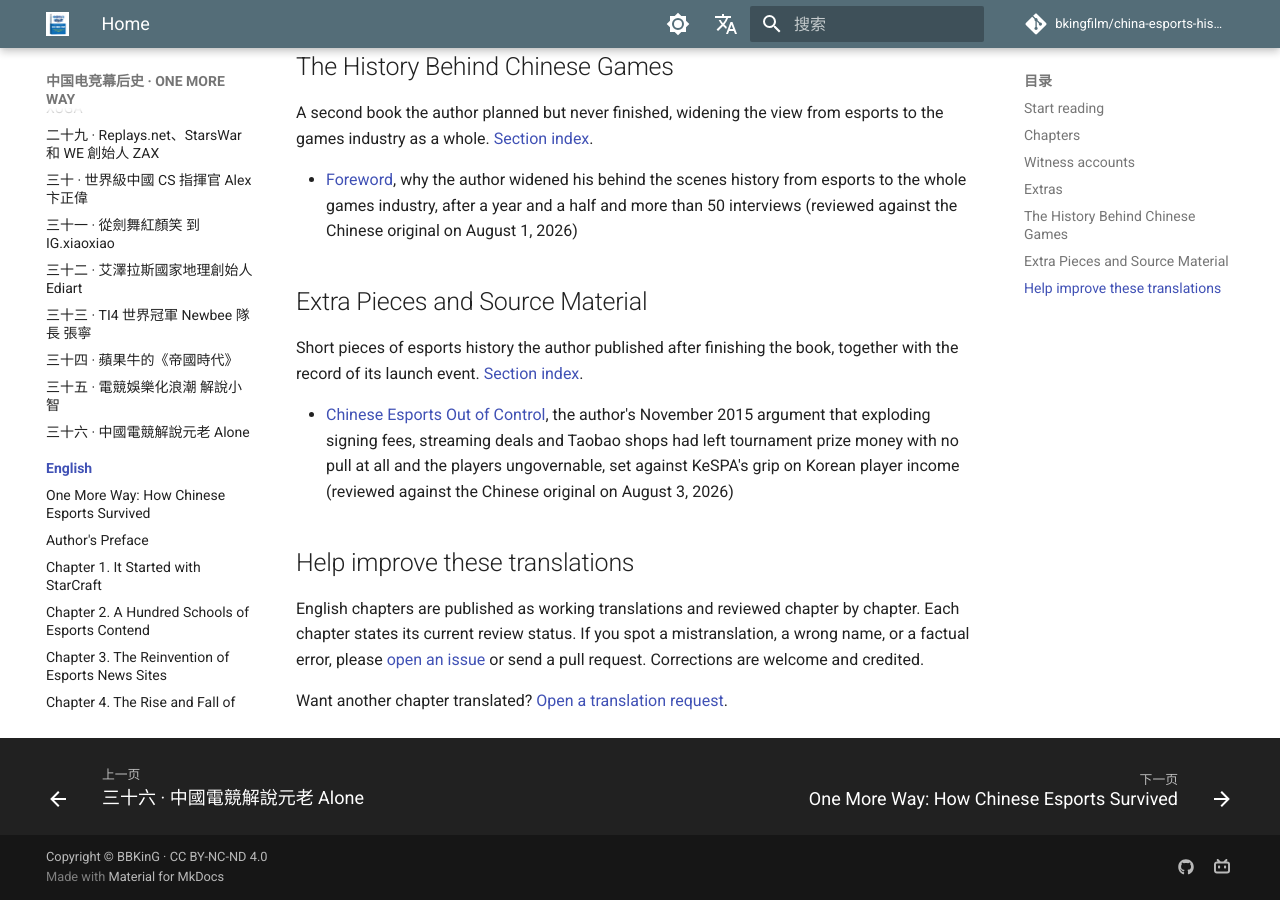
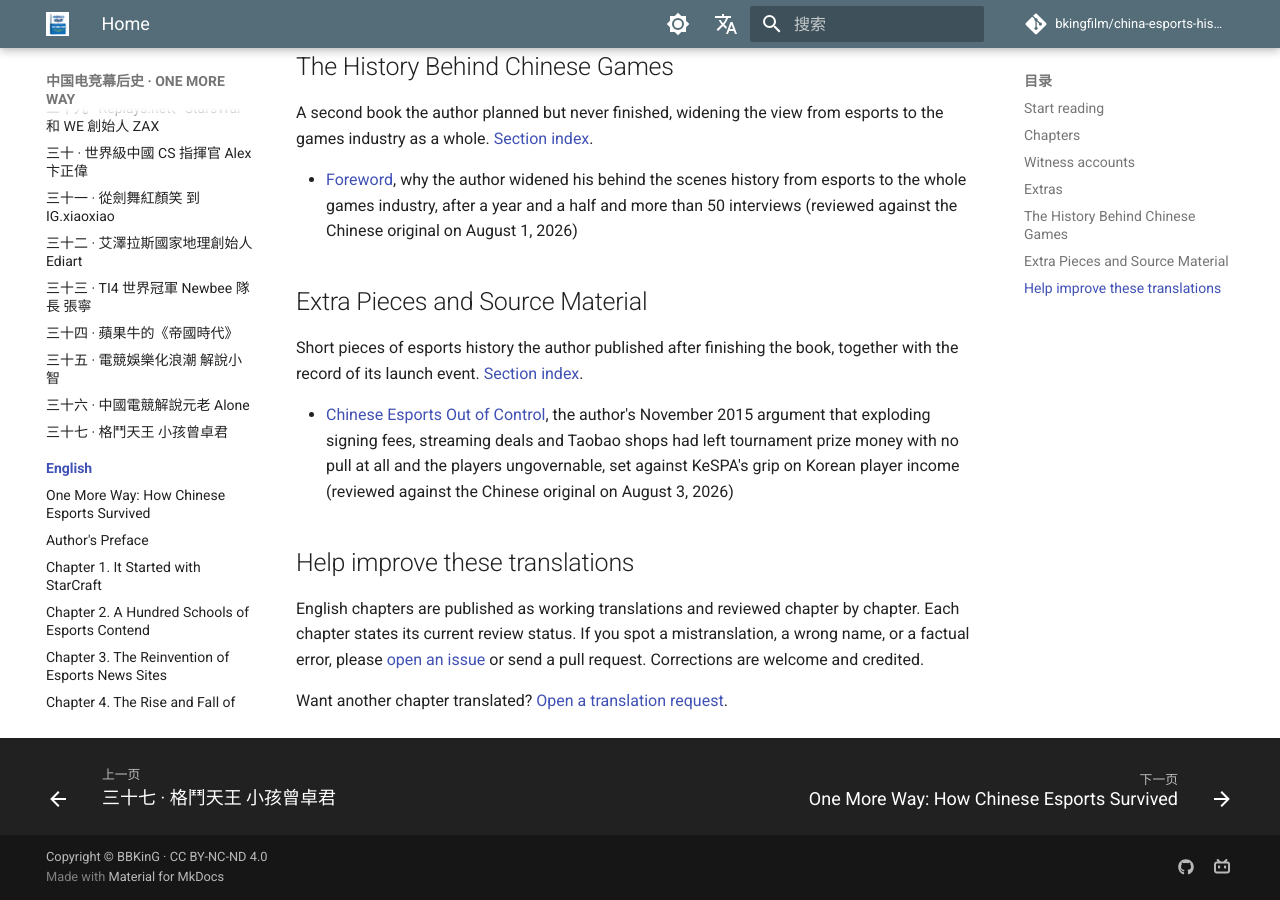
Before and after one commit to bkingfilm/china-esports-history, an MkDocs documentation site: the page built from docs/en/index.md, in a window 1280 px wide and 900 px high, scrolled down 6626 px. Built offline with MkDocs 1.6.1 and Material for MkDocs 9.7.7, drawn with Linux system fonts in a browser that asks for light colours; comment, search, counter and statistics services are not loaded; part of the change alters nothing that is shown.

Commit message:
繁體中文版新增第三十七章 格鬥天王 小孩曾卓君
譯自簡體原文 docs/zh/chapters/37-格斗天王-小孩曾卓君.md，
章節結構照已校對的英文版對齊（兩個小標、三段影片連結）。
同時更新 docs/zh-tw/index.md 章節列表與 mkdocs.yml 的繁體中文 nav。

Co-Authored-By: Claude Opus 5 (1M context) <noreply@anthropic.com>

```diff
--- /dev/null
+++ b/docs/zh-tw/37-xiaohai-zeng-zhuojun-king-of-fighters.md
@@ -0,0 +1,139 @@
+# 三十七 格鬥天王 小孩曾卓君
+
+> 《ONE MORE WAY：中國電競幕後史》其中一章。作者 BBKinG（劉洋）。譯自簡體中文原文：[三十七 格斗天王 小孩曾卓君](../zh/chapters/37-格斗天王-小孩曾卓君.md)
+>
+> 首次發表於作者的知乎專欄，2015 年 6 月 18 日：https://zhuanlan.zhihu.com/p/20067276
+>
+> 這是等待校對的工作稿。若您發現誤譯、用詞不合臺灣習慣或史實錯誤，歡迎[開一個 issue](https://github.com/bkingfilm/china-esports-history/issues/new) 或送出 pull request。
+
+三十多個耳光！
+
+這是 7 歲的曾卓君第二次去街機房玩格鬥遊戲時，他父親給他留下的記憶。
+
+但並不是因為他去打遊戲，而是因為他打輸了。
+
+11 年後，2007 年日本東京頂級格鬥遊戲賽事「鬥劇」總決賽，拳皇（臺譯《格鬥天王》）98 項目，小孩打入了 8 強，主持人第一次把麥克風遞到他手上，問他有什麼想說的？
+
+他說：多的話我就不說了，我只說一句話，我就是來拿冠軍的！
+
+全場 4000 日本觀眾燃了！因為他最後真的拿到了冠軍，下面是他決賽奪冠影片。
+
+影片：[鬥劇 07 拳皇 98 總決賽 小孩 VS 程龍](http://v.youku.com/v_show/id_XMjQ4ODMyODg=.html)，優酷
+
+曾卓君，1989 年 4 月 26 日出生於廣州，9 歲時稱霸廣州街機格鬥界。在網際網路還沒普及的時代，廣州很多本地人通過口口相傳就知道了他這號人物，甚至很多人連他真名叫什麼都不知道，只聽說有個打格鬥很厲害的小孩子，於是大家便以「小孩」的粵語念法做了特指，直到今天，你在百度搜尋「小孩」，第一個就是他。
+
+小孩的父親是開五金行的，很喜歡玩打槍類的遊戲機。小孩 6 歲時第一次進遊戲廳，是他爸帶著去，7 歲時第一次打街霸（臺譯《快打旋風》）遊戲，在遊戲廳裡認了個師傅，師傅教了他幾招，然後他把師傅打了個十幾連勝。
+
+天賦這個事情，有時候不認不行呀。
+
+不過，第二次小孩就知道了，光靠天賦是不夠的，他連輸了 30 多盤才贏了一次，他已經記不清楚那天到底捱了 30 耳光，還是 60 耳光了，因為每個小局輸了都會捱打，但是讓他印象十分深刻的是，那對手一直在笑，而且笑得很賤。
+
+父親說，別怕遇到比你厲害的人，我給你幣去打，打贏為止，做什麼都不要輸給別人！
+
+小孩說，父親是 9 月 11 的生日，極端型處女座。
+
+父親讓他的童年跟別人不太一樣，痛並快樂著。
+
+一方面是這種高強度的壓力，讓他做任何事情都必須要拿第一，小學、中學學習都是全班第一，象棋、乒乓球也是學校冠軍，另一方面，每個週末，父親都會開著車，帶他去廣州各大街機廳上門踢館，挑戰格鬥高手。
+
+對於遊戲，家裡的態度是，只要學習好，就可以打，因為其它娛樂方式也一樣要花時間，何不讓他做喜歡的事呢。
+
+於是，12 歲之前，小孩進遊戲廳，都是父親跟著的，這也讓他有了一個比較安全穩定的練習環境。
+
+最關鍵的一點是，他不但很喜歡打格鬥，還很擅長。
+
+小孩說，那時街機沒有轉播投影之類，經常是一百多觀眾在他身後圍了幾層，後面的人踩著板凳，拿著薯片，踮著腳看他打，擠到前邊的人，死盯著他的手學操作，那種成就感是無法形容的，特別是去別的機室踢館時，頂著壓力打贏了所有人後……超爽的！
+
+## 天時地利人和
+
+廣州因為離香港近，這個地區的街機廳發展情況也跟內地不太一樣，首先是態度比較寬容，大大小小的機室很多，封停限制的情況比較少，然後是遊戲很多，國外最新的街機遊戲都會很快出現在本地各大機室，最後是街機比賽的氛圍比較濃。
+
+2002 年，12 歲的小孩第一次參加大型街機比賽，在廣州太平洋電腦城舉行，早上 6 點就有人過去排隊報名，等他和父親 9 點到的時候，前邊已經有 1000 多人了，父親硬是擠進去拉住主持人，跟他說，你讓我兒子參加，絕對給你驚喜！
+
+好在小孩已經小有名氣了，主辦方就讓他破格加入，小孩也真的給了他們驚喜，一路過關斬將，打到決賽，面對一個 20 歲的對手，一點都不慌，全場觀眾都在為他喝彩。
+
+小孩還記得冠軍獎品，是臺索尼剛出的 PS2，當時很難買到，還蠻金貴的，拿到冠軍後《數碼時代》給他做了人生第一次採訪。
+
+有了媒體報導，名氣也越來越大了，一些賽事邀請也找上門來。
+
+2004 年，小孩第一次走出廣州，去深圳參加深港澳三地對抗賽，上來就遇到了香港頂尖的高手，一個長得像王力宏的男孩，大家叫他香港力宏，還有家仔和絕谷之幽，最終小孩以 9：8 艱難戰勝香港力宏獲得冠軍。
+
+接著是北京舉辦了一個南北對抗賽，南邊只有小孩和深圳第一兩個人受到了邀請，在那屆比賽上小孩遇到了巔峰狀態的宿敵程龍，當時的程龍被稱作「不敗的神話」，據說一人跑到上海將 100 多個高手挑了個遍。
+
+而小孩在團隊賽中，擊敗程龍，一戰成名，被公認為那個時代的最強選手。
+
+走出廣州讓他看到了一個更大的世界，原來遠方，除了詩，還有這麼多高手。
+
+早期街機廳因為不接入網際網路，所以很多街機玩家接觸網際網路的時間也比較晚，在網路上也很小眾，甚至老派，2004 年，有個上海人做了個論壇叫拳皇盟，上面有個全國排名，有點像武俠小說一樣，按照方位把國內高手做了個歸納。
+
+東邊朱家鑫，西邊封波，北邊星光滅絕，南邊小孩，還有在武漢的中神通程龍。
+
+2014 年之前小孩幾乎不在線上打比賽，雖然 04 年就有模擬器可以線上對戰了，但是體驗很差，2014 年因為在鬥魚開了直播，才開始在線上打，在這之前，他一般就是守在廣州的東升機室裡等著別人來挑戰。
+
+## 湖南人來了
+
+2005 年，廣州搞了一個比較大的街機賽事，在體育館裡舉行，設立拳皇 97 和 98 兩個項目，廣州每個機廳都有名額，獎金一萬，吸引了很多外地高手，據說是湖南最厲害的選手都來了，其中就有 06 年 TGB 決賽打敗日本 KOF 綜合第一人「大御所」獲得冠軍的黑皮（羅勳），掃高等等，他們都成了小孩後來在國內外賽場上，交手多次的老對手。
+
+比賽打得很激烈，每個項目有 300 多個人在打淘汰賽，與其它電競項目不同是，格鬥遊戲比賽的時間非常短，可能你一年的辛苦練習，上臺幾分鐘，就煙消雲散了，非常殘酷。
+
+最終，小孩在拳皇 97 項目上贏了湖南最強選手們拿了冠軍，98 項目也掃平所有外地選手，並成功與廣州隊友「大口」蘇浩鈞會師決賽，小孩也因此贏得了一個稱號「廣州守衛者」。
+
+名氣越來越大了，踢館的人也就越來越多了。
+
+很快，小孩就從守衛廣州，變成了守衛中國了，因為國際高手們組團來踢館了。
+
+2007 年，在上海正陽機室舉行的 TGB（The Great Battle）王者的舞臺國際邀請賽上，就匯集了中國、日本、韓國、臺灣、香港五地的高手，每個地區有 5 個名額。
+
+其中比較有名的有，臺灣魔王 鄒年偉，香港王力宏，日本的 Cap 和耳光男，這個耳光男非常有特色，每打一局無論輸贏都會猛抽自己耳光，提精神，現場看到會覺得非常有氣勢。
+
+小孩可能沒見過這麼自虐的，在單人項目中，他先淘汰了臺灣選手，打敗了手速超快的韓國第一，然後 1：2 敗給了耳光男。
+
+團隊項目中，小孩一個人挑了 5 個韓國選手，打到日本隊最後一個人時，敗給了 Cap。
+
+提起 Cap，小孩露出不可思議的表情，說 Cap 的打法是他從來沒見過的，用很飄逸的招數，都不知道他是要打上面還是下面，於是團隊賽輸給了日本。
+
+可 98 項目，成了小孩的獨秀，他用出了自己獨創的單手操作，贏了這些選手，也因此激怒了那些日本人。
+
+日本人揚言說，要叫一批專門打拳皇 98 的高手們再來報仇！
+
+這個機會馬上就來了，由神采飛揚電玩城贊助舉辦的 2007 年北京激鬥大賽，在萬達電影院專門租了個比賽場地，來了 10 個日本拳皇 98 屆的頂級高手，上半場 5：5 打平，下半場，小孩第一個上去，直接暴打對面 10 個日本選手，號稱最厲害的日本選手還被小孩打敗了兩次。
+
+跟日本人的梁子就這麼結下了，下面是小孩十連勝的影片。
+
+影片：[KOF 拳皇 98 中日對抗賽 小孩連勝十局（sb 搞笑解說）](http://v.youku.com/v_show/id_XMzIzODA1ODA4.html)，優酷
+
+影片：[拳皇 98 中日團體對抗賽](http://v.youku.com/v_show/id_XMzE5NTAzMTk2.html)，優酷。這是中日對抗賽的全程影片，大家能看下當時的格鬥比賽是怎麼做的
+
+都說窮寇莫追，小孩偏不，劍指日本，因為據說海的那邊，有很多高手！
+
+2007 年，高二期末考試結束，小孩直飛上海，參加日本鬥劇選拔，並順利成行，第一次出國就踏進了日本格鬥遊戲最高殿堂。
+
+鬥劇是日本一個專門做所有格鬥遊戲比賽的組織，始於 2003 年，2012 年舉辦了最後一屆，全世界 32 個名額，9 個項目，每天 3 個，打 3 天，獎金雖然不高，第一名 10 萬日元，但是冠軍含金量很高，代表世界格鬥遊戲最高水準了。
+
+2007 年，鬥劇是和東京動漫展一起辦的，小孩說，現場氣氛非常好，宣傳片做得很專業。但是他發現，8 強之前，主持人根本不會給說話的機會，面對客場劣勢，小孩承受了非常大的壓力，最後才會說出文章開頭那句霸氣的宣言。
+
+不過，剛說完就差點輸了，遇上臺灣第一的楊，上手被一挑二，打到第三個人，自己和對手兩個角色同時倒地，非常罕見的平局了，真是天助小孩，在加賽中贏了楊，晉級 4 強。
+
+決賽遇到了中國選手，就是之前說的中神通程龍，程龍在百度百科上的介紹是這樣的：在格鬥界是以擅長使用女性角色而聞名。曾有人評價程龍是「使用非主流角色，卻始終走在主流角色前面」，創造了神樂千鶴的實戰打法。
+
+在程龍之前，大家普遍認為神樂千鶴動作慢，招少，無法與傳統的強角色抗衡。而看過程龍的神樂千鶴之後，大家才明白神樂這個角色的強大之處，隨後爭相模仿，所以在 KOF 界有「程龍之前無神樂，程龍之後皆神樂」的說法。
+
+而且他還憑藉超人的反應，做出的不知火舞的「無敵確認」，更是達到了令 KOF 玩家敬畏的程度。此外網上還流傳著許多程龍的比賽錄像，招牌人物有神樂千鶴、不知火舞、麥卓、麗安娜、雅典娜、KinG 等，令人瞠目。
+
+在 2007 年鬥劇決賽中，他惜敗於中國廣東的後起之秀小孩獲得亞軍，之後淡出 KOF 界。
+
+這就是競技的殘酷，輸的離去，贏的留下，無數英雄的背影存在於我們的記憶中。
+
+小孩贏了，實現了自己的宣言，他霸氣的現場影片也成為國內年輕人爭相傳閱的經典，中國第一個格鬥遊戲世界冠軍，這讓很多格鬥圈以外的人不但認識他，還開始關注格鬥遊戲領域的賽事，為這個項目貢獻巨大。
+
+成名後的他並沒有放棄學業，拒掉了眾多比賽的邀請，一年後如願考進了大學。
+
+如今，唸完大學後的小孩，已經成了一名職業選手，世界知名的街機搖桿製作公司「拳霸」常年贊助他去國外參賽，美國拉斯維加斯的 EVO 格鬥大賽，加拿大杯，澳洲影子比賽，還有今年 Capcom 舉辦的 50 萬美金的比賽，我寫這個文章時，他正在泰國打預選賽。
+
+街機格鬥遊戲，作為中國最早的電競項目之一，它的發展經歷卻與主流電競項目完全不同，一方面因為中國大部分地方對街機廳的限制（特別是內陸地區），另一方面是它在很長一段時間跟網際網路的距離太遠，轉播和連線都不夠方便，這些問題直到近些年才陸續改善。
+
+希望能有更多人關注格鬥遊戲，關注小孩曾卓君。
+
+對了，小孩第三次去打格鬥遊戲的時候，就把那個笑得很賤的人，打得一盤都贏不了了。
+
+格鬥天王 小孩曾卓君
--- a/docs/zh-tw/index.md
+++ b/docs/zh-tw/index.md
@@ -56,3 +56,4 @@
 - [三十四 蘋果牛的《帝國時代》](34-pingguoniu-age-of-empires.md)，全書第三十四章。吳凡（蘋果牛）是山西晉城人，軍校出身、上尉軍銜，有過 8 年職業軍人生涯，同期同學大多已是部隊的團長，他選的是《魔獸世界》裡的團長。18 歲那年他在沒錢也沒媒體關注的情況下獨自創立《帝國時代 2》中國征服者聯盟，靠每年眾籌來的一點獎金把中華杯全國戰隊聯賽和其他幾十個比賽做了 5 年，第一年的 10000 塊獎金出自論壇裡一位廣東珠寶商，裁判等工作全靠論壇愛好者義務勞動，高峰期聚起全國 150 多個俱樂部、線上人數一萬以上。那時他還在軍校，按規定每星期只能出門一次、4 小時內必須返回，只好靠替機關領導寫材料、做網站換出門上網的機會，還疏通電信關係拉了 3 公里電話線到宿舍。2005 年獎金眾籌變得困難，又因為一筆贊助拖延被人罵，他心灰意冷，發誓下次一定要玩一個主流遊戲。文章中段盤《帝國時代》的電競身世：1997 年全效工作室開發、微軟遊戲工作室發行，比暴雪的《星際爭霸》還早，拿下當年的 E3 大獎，從 2000 年 WCGC 起就是正式比賽項目，2000 到 2003 年都在 WCG 名單上；2000 年 WCGC 是中國大陸第一次也是最後一次派出帝國時代選手，4 個人全進 16 強，ICBK 更進前 6，僅惜敗於後來奪冠的韓國選手 Mozory，而中國臺灣選手曾政承拿下 WCG2001 世界冠軍。論壇上總結過這個項目衰落的五條原因：微軟沒把力氣放在推電競上、始終沒過審也沒有代理商、缺漢化加上龐大的西方背景抬高門檻、前期節奏慢到解說沒話可說、同期《星際爭霸》和 CS 更流暢。之後他轉進《魔獸世界》的 PVP，被國外玩家評為十大戰神、全球最佳第四，拿過 ESL 競技場季軍，名人殿堂最高排到第 2，自己辦的戰神賽只打 1V1，YY 直播多場萬人線上觀看。他仍認為 WOW 電競化是失敗的：遊戲本體是 PVE，要練級、刷裝、研究配裝附魔才摸得到競技場，13 個種族、11 個可選職業、37 個天賦專精又讓觀眾根本看不懂比賽（等待校對的工作稿）
 - [三十五 電競娛樂化浪潮 解說小智](35-xiaozhi-yang-fengzhi-entertainment-wave.md)，全書第三十五章。楊豐智（小智）1989 年生於遼寧錦州，爺爺是主管當地經濟的地方官員，父親當過銀行行長，家族根基龐大。天生大舌頭讓他從小被人嘲笑，性格敏感倔犟又好鬥，他從小學起逼自己在自習課上講笑話，兩年裡練出先放大自身缺點再自嘲的反差手法，這就是「智式幽默」的雛形。開學第一天上學路上被打劫 5 次，後來有人組隊到班上要錢，他抄起磚頭往對方領頭的頭上砸，此後無數次打架被學校開除，初中成了最後的學歷。父親撂下一句有本事你一直待家裡別出去，他就在每天被反鎖、拉掉電閘的家裡待了一年，把羅馬帝國衰亡史、唐宋詩詞、明史全看完，從此愛上用手機公放太平歌詞。父親為他放棄公職下海開廠，2005 年起帶他跑工廠會議和採購，2007 年一次化學事故讓他身上開了 40 釐米的刀口，被送回城裡養傷。休養期間迷上澄海 3C，2008 年 1 月寫信建議一位解說加點幽默元素，對方回了句你行你來啊，他做的第一期影片發在土豆上瞬間 5 萬點擊，最高一期 70 萬，家裡每月給他一萬塊零花錢。2009 年父親被同族合夥人陰了一把，工廠一夜之間沒了、建廠的貸款全落到頭上，他拿最後一個月零花錢租了年租 4000 塊的店鋪學賣衣服，每月至少兩天和女朋友坐綠皮車去北京動物園批發市場搶貨，一份薯條兩個人推來推去地吃，那時最大的夢想是有三萬塊買臺二手普桑。2010 年他把服裝店盤出去回頭做 CH3C 比賽，陪富二代喝酒一杯一千塊換來 6 萬多贊助，兩年徒勞無功後讀到袁崇煥那首詩大哭一場，徹底放棄最愛的項目。2012 年他全部積蓄只剩 70 元，靠朋友借的 3000 塊買了臺 2600 塊的電腦轉做英雄聯盟影片，如今一期影片點擊將近 2000 萬，2014 年秋天以天價簽約鬥魚直播（等待校對的工作稿）
 - [三十六 中國電競解說元老 Alone](36-alone-liu-qing-esports-caster.md)，全書第三十六章。劉青（Alone、二龍，自號 China ToP Zerg）1980 年生於蘇州盛澤鎮，考大學時為了能出去看看，把志願全報在北方，最後進了吉林大學。1999 年他同時碰上星際爭霸和 QQ，為了進校隊苦練，隊伍出去跟外面打卻幾乎沒贏過。2002 年畢業回上海，隨手報名 GOC 就打敗了上海最強戰隊 SVS 的副隊長、WCG 全國亞軍 zealot，當晚 SVS 的飯局上七八個人談笑風生，沒人理他，一盤回鍋肉端到面前時，一直沒說話的管理 Friend（陳琦棟）突然問他要不要加入 SVS，他心想要是說不要這塊肉是不是就吃不了了，於是哦了一聲進了電競圈。比賽成績不好，他轉做領隊，2002 年和 Friend 一起辦起中國玩家公會 China Player Union，簡稱 CPU，他負責的第一件事是花一個星期翻遍其它行業的綱領來起草公會綱領，拿著綱領去上海市政府註冊時，工作人員問這個公會有多少人，他答網路上有幾萬人，然後就沒有然後了。2003 年三星把 WCG 星際和 FIFA 放到網路上舉行，公會認為作弊、代打、掉線都無解，聯名一百多個戰隊、幾千人上書並專程送到三星中國分公司，什麼也沒改變。發現 CPU 根本約束不了別的組織之後，他們轉去做電競網站和自己的比賽 SIM，也就是 PLU 系列賽的前身，想靠輿論的力量規範行業。2004 年串流平臺剛出現、PPS 直播客戶端全平臺線上人數只有 300 多時，PLU 的技術人員 Oldman 就在和 PPS 的輪子一起研究 P2P 直播，同年 SIM 總決賽有 9000 多人線上觀看。2005 年 CPU 改名 PLU，他在 GamesTV 做了第一次出鏡解說；2006 年 PLU 轉播了全世界 80% 的知名賽事，關注度卻無法變現，2007 年資金鏈斷裂、8 個月沒發工資、走掉三分之二的人，母親說你每天工作十幾個小時，人家賺一萬多，你賺兩千塊。剩下的十來個人靠跟電信合作的每月 15 元高清 OB 卡、PLU 機械風暴機械鍵盤和網頁遊戲《星際帝國》聯運撐了下來，他感慨這幫人做了半輩子電子競技，最後讓他們賺錢的卻是網頁遊戲。2011 年 PLU 搬到無錫，後來應邀搬去太倉，靠承辦 TGA 走上軌道（等待校對的工作稿）
+- [三十七 格鬥天王 小孩曾卓君](37-xiaohai-zeng-zhuojun-king-of-fighters.md)，全書第三十七章。曾卓君（小孩）1989 年生於廣州，7 歲第二次進街機房那天連輸 30 多盤才贏一次，每輸一個小局就被父親打一個耳光，他已經記不清那天到底是 30 個還是 60 個，只記得對手一直笑得很賤。父親開五金行，撂下一句別怕遇到比你厲害的人，我給你幣去打，打贏為止，此後每個週末開車帶他去廣州各大街機廳踢館，12 歲之前進遊戲廳都有父親跟著。9 歲他就稱霸廣州街機格鬥界，網際網路還沒普及的年代很多人連他真名都不知道，只聽說有個打格鬥很厲害的小孩子，於是大家用粵語念法叫他「小孩」。2002 年 12 歲第一次參加廣州太平洋電腦城的大型街機比賽，早上 6 點就有人排隊、9 點到場時前面已經 1000 多人，父親硬是擠進去拉住主持人要名額，他破格入場後一路打進決賽奪冠，獎品是當時很難買到的 PS2，《數碼時代》給了他人生第一次採訪。2004 年首次走出廣州，在深港澳三地對抗賽以 9：8 險勝香港力宏；接著在北京南北對抗賽的團隊賽擊敗號稱不敗神話的程龍，一戰成名。2005 年廣州體育館的街機大賽上他贏下湖南來的高手拿到拳皇 97 冠軍，98 項目掃平所有外地選手，因此得了廣州守衛者的稱號。2007 年上海 TGB 國際邀請賽匯集中國、日本、韓國、臺灣、香港五地高手，他單人賽敗給每打一局就猛抽自己耳光的日本選手耳光男，團隊賽一人挑掉 5 個韓國選手後敗給 Cap，98 項目卻靠自創的單手操作橫掃全場，惹得日本人揚言要找專打 98 的高手來報仇；同年北京激鬥大賽，10 個日本頂級選手上場，他一人連勝十局。2007 年高二期末考一結束他就直飛上海打鬥劇選拔，第一次出國便踏進日本格鬥遊戲最高殿堂，進 8 強後主持人第一次把麥克風遞給他，他說我就是來拿冠軍的，最後決賽擊敗中神通程龍真的奪冠，成為中國第一個格鬥遊戲世界冠軍。成名後他沒放棄學業，一年後考進大學，畢業後成為職業選手，由街機搖桿廠商拳霸常年贊助出國參賽（等待校對的工作稿）
--- a/mkdocs.yml
+++ b/mkdocs.yml
@@ -196,6 +196,7 @@ nav:
       - 三十四 · 蘋果牛的《帝國時代》: zh-tw/34-pingguoniu-age-of-empires.md
       - 三十五 · 電競娛樂化浪潮 解說小智: zh-tw/35-xiaozhi-yang-fengzhi-entertainment-wave.md
       - 三十六 · 中國電競解說元老 Alone: zh-tw/36-alone-liu-qing-esports-caster.md
+      - 三十七 · 格鬥天王 小孩曾卓君: zh-tw/37-xiaohai-zeng-zhuojun-king-of-fighters.md
   - English:
       - "Home": en/index.md
       - "One More Way: How Chinese Esports Survived": en/one-more-way-tedx-2015.md
```
